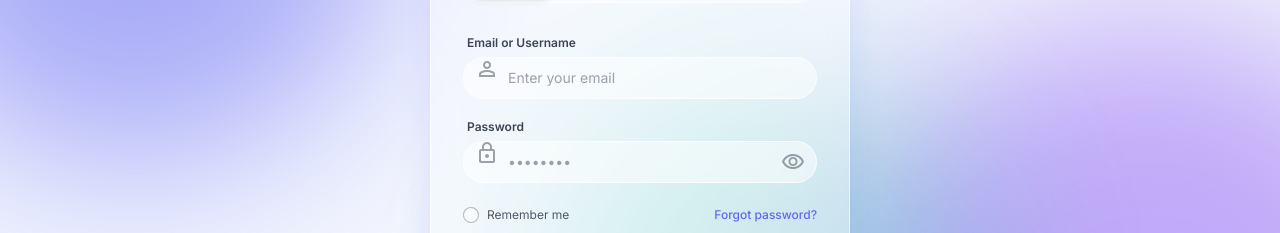
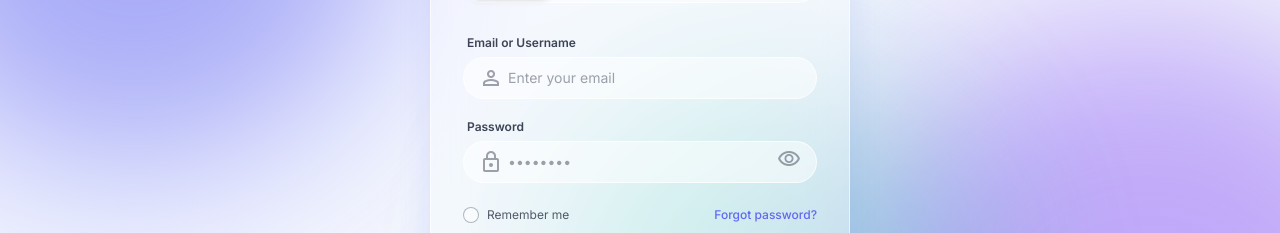
Before and after one commit to NabinSharmaitgithub/school-management-software, a Next.js app: page / in a window 1280 px wide. Shown: the part 276-509 px from the top of the page. Built offline with nearby package versions, Linux system fonts and the light colour scheme; no server answers.

Commit message:
login: rewrite icons to absolute left/right-4 top-1/2 -translate-y-1/2 centering

```diff
--- a/app/page.tsx
+++ b/app/page.tsx
@@ -129,7 +129,7 @@ export default function LoginPage() {
           <form className="space-y-5" onSubmit={handleSubmit}>
             <Field label="Email or Username">
               <div className="relative">
-                <span className="absolute inset-y-0 left-0 pl-3 flex items-center pointer-events-none text-on-surface/40 material-symbols-outlined text-xl">person</span>
+                <span className="absolute left-4 top-1/2 -translate-y-1/2 pointer-events-none text-on-surface/40 material-symbols-outlined text-xl">person</span>
                 <Input
                   id="email"
                   type="text"
@@ -146,7 +146,7 @@ export default function LoginPage() {
 
             <Field label="Password">
               <div className="relative">
-                <span className="absolute inset-y-0 left-0 pl-3 flex items-center pointer-events-none text-on-surface/40 material-symbols-outlined text-xl">lock</span>
+                <span className="absolute left-4 top-1/2 -translate-y-1/2 pointer-events-none text-on-surface/40 material-symbols-outlined text-xl">lock</span>
                 <Input
                   id="password"
                   type={showPassword ? "text" : "password"}
@@ -161,7 +161,7 @@ export default function LoginPage() {
                 <button
                   type="button"
                   onClick={() => setShowPassword((v) => !v)}
-                  className="absolute inset-y-0 right-0 pr-3 flex items-center text-on-surface/40 hover:text-primary transition-colors"
+                  className="absolute right-4 top-1/2 -translate-y-1/2 text-on-surface/40 hover:text-primary transition-colors"
                   aria-label={showPassword ? "Hide password" : "Show password"}
                   aria-pressed={showPassword}
                 >
```
